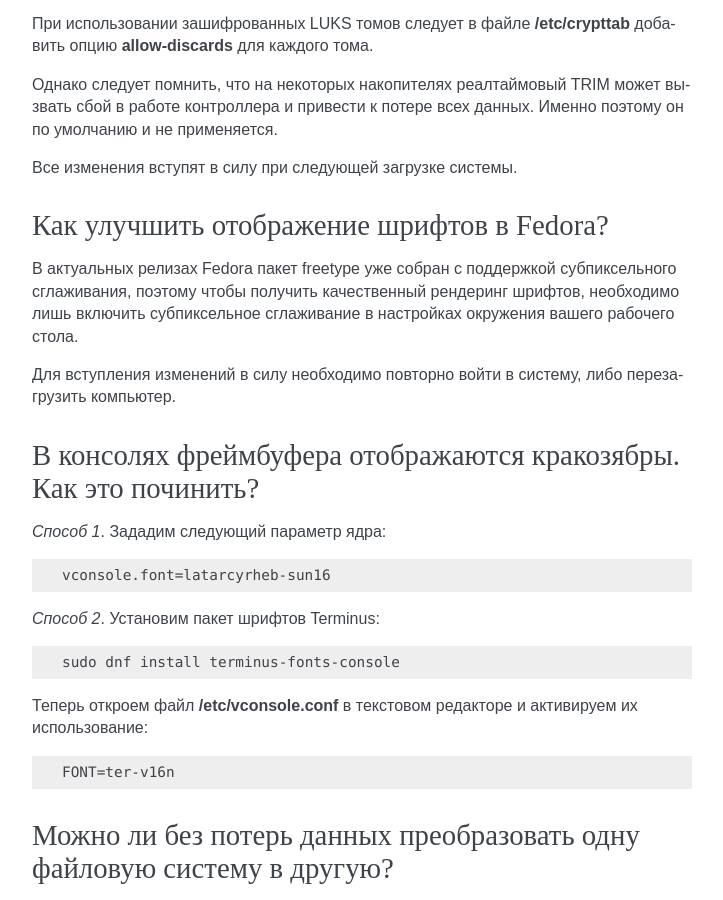
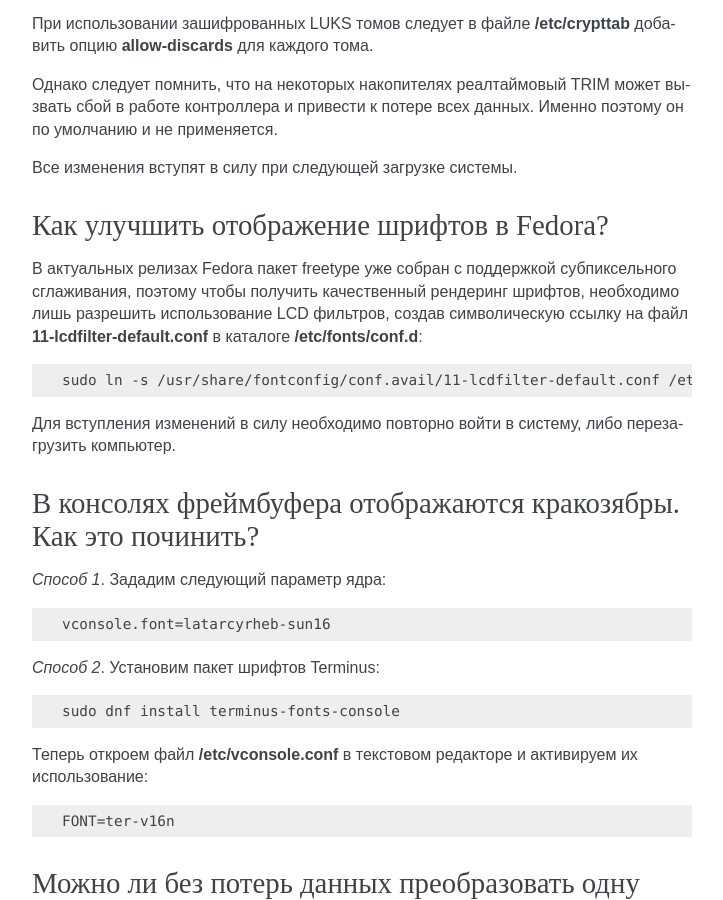
Before and after one commit to RussianFedora/FAQ, a Sphinx documentation site: the page built from source/installation.rst, in a window 1280 px wide and 900 px high, scrolled down 3592 px. Shown: the whole window, without its empty margins (388-1111 px from the left). Built offline with Sphinx 7.4.7, drawn with Linux system fonts in a browser that asks for light colours.

Commit message:
Restored previous version of question, because fonts in Firefox without LCD filter still looks ugly.

```diff
--- a/source/installation.rst
+++ b/source/installation.rst
@@ -218,7 +218,11 @@
 Как улучшить отображение шрифтов в Fedora?
 =============================================
 
-В актуальных релизах Fedora пакет freetype уже собран с поддержкой субпиксельного сглаживания, поэтому чтобы получить качественный рендеринг шрифтов, необходимо лишь включить субпиксельное сглаживание в настройках окружения вашего рабочего стола.
+В актуальных релизах Fedora пакет freetype уже собран с поддержкой субпиксельного сглаживания, поэтому чтобы получить качественный рендеринг шрифтов, необходимо лишь разрешить использование LCD фильтров, создав символическую ссылку на файл **11-lcdfilter-default.conf** в каталоге **/etc/fonts/conf.d**:
+
+.. code-block:: bash
+
+    sudo ln -s /usr/share/fontconfig/conf.avail/11-lcdfilter-default.conf /etc/fonts/conf.d/
 
 Для вступления изменений в силу необходимо повторно войти в систему, либо перезагрузить компьютер.
 
```
